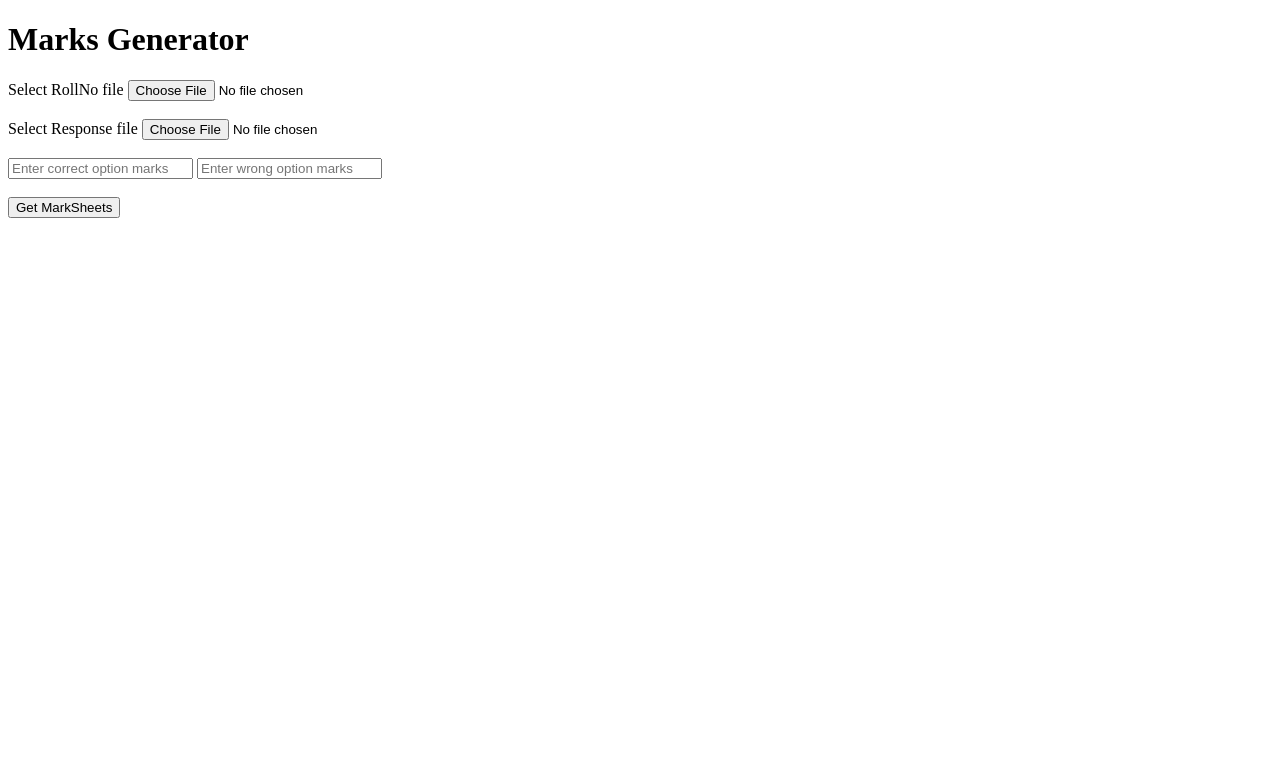
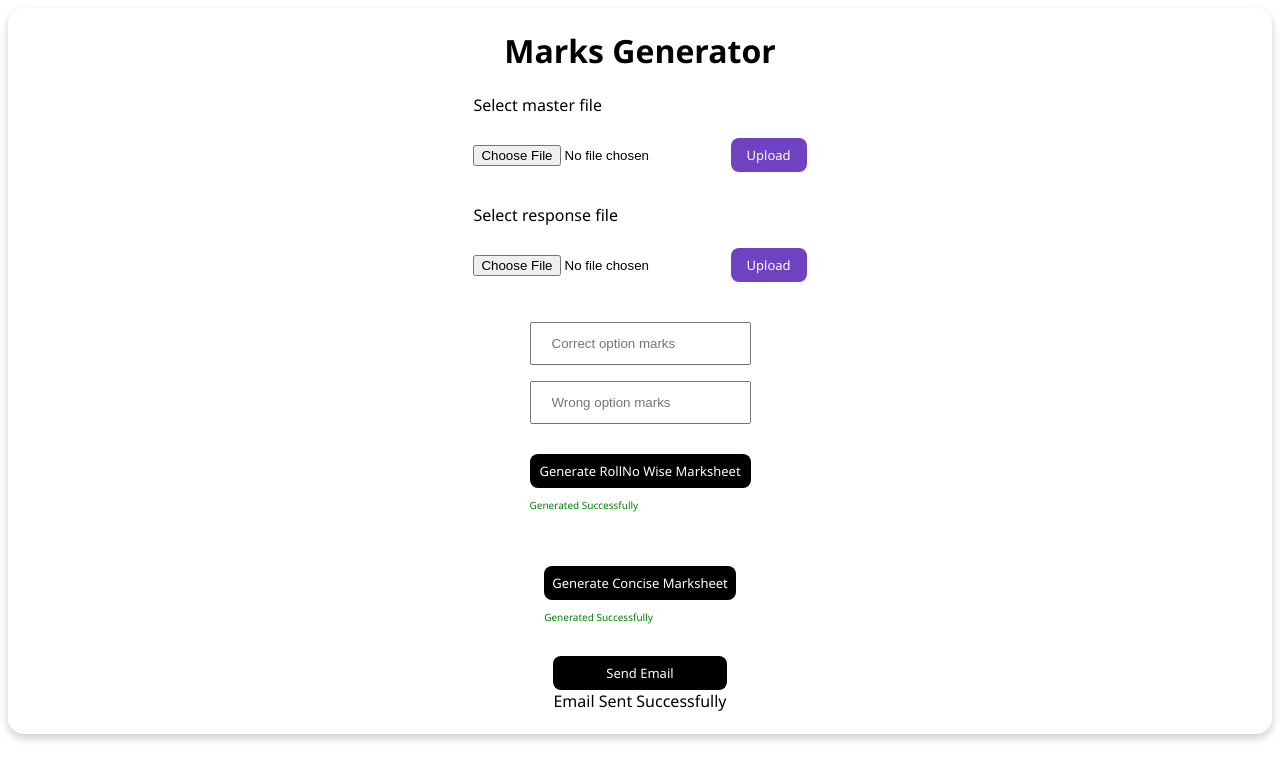
Before and after one commit to rogon-96/python_proj, a Flask app: page / in a window 1280 px wide. Shown: the top 780 px of the page. Run offline with Flask 2, Linux system fonts and the light colour scheme.

Commit message:
Changed app.py

```diff
--- a/app.py
+++ b/app.py
@@ -1,8 +1,9 @@
-from flask import Flask,render_template,url_for,request
+from flask import Flask,render_template,url_for,request,redirect,flash
 import csv,os
 from flask_mail import Mail, Message
+from werkzeug.utils import secure_filename
+# from func import *
 app = Flask(__name__)
-mail = Mail(app)
 app.config['MAIL_SERVER']='smtp.gmail.com'
 app.config['MAIL_PORT'] = 465
 app.config['MAIL_USERNAME'] = 'YOUR_GMAIL_ID'
@@ -10,38 +11,93 @@ app.config['MAIL_PASSWORD'] = 'YOUR_GMAIL_PASSWORD'
 app.config['MAIL_USE_TLS'] = False
 app.config['MAIL_USE_SSL'] = True
 mail = Mail(app)
-@app.route('/',methods=['GET','POST'])
+bool_dict = {
+    'master_response': '',
+    'responses_response': ''
+}
+sample_input_path = "./sample_input"
+sample_output_path = "./sample_output"
+
+
+def handle_file_save(FileObject,req_file_name,req_resp_name):
+    if not FileObject.filename:
+        bool_dict[f"{req_resp_name}"] = "Didn't upload any file."
+        return
+    file_name = FileObject.filename
+    if file_name!=req_file_name:
+        bool_dict[f"{req_resp_name}"] = "Uploaded a wrong file..plz Upload {}".format(req_file_name)
+        return
+    sample_input= os.path.join(os.getcwd(),"sample_input")
+
+    os.makedirs(sample_input,exist_ok = True)
+
+    if os.path.exists(f"./sample_input/{file_name}"):
+        os.remove(f"./sample_input/{file_name}")
+
+    filename = secure_filename(file_name)
+    FileObject.save(os.path.join(sample_input_path,filename))
+
+    bool_dict[f"{req_resp_name}"] = "Uploaded Successfully"
+    return
+
+
+@app.route('/',methods=['GET'])
 def index():
-    return render_template('index.html')
+    return render_template('index.html',data = bool_dict)
 
-@app.route('/data',methods=['GET','POST'])
-def data():
-    if request.method == "POST":
-        # print(request.form)
-        # data = "hello"
-        data = []
-        master =csv.reader(request.files.get('master').read().decode('utf-8').splitlines())
-        response = csv.reader(request.files.get('response').read().decode('utf-8').splitlines())
-        for row in master:
-            data.append(list(row))
-        return render_template("data.html",data=data)
+@app.route('/master',methods=['GET','POST'])
+def master():
+    if request.method=="POST":
+        FileObject = request.files.get("master")
+        handle_file_save(FileObject,"master_roll.csv","master_response")
+    return redirect(url_for('index'))
+
+@app.route('/response',methods=['GET','POST'])
+def response():
+    print(os.getcwd())
+    FileObject = request.files.get("response")
+    handle_file_save(FileObject,"responses.csv","responses_response")
+    return redirect(url_for('index'))
+
+
+@app.route('/RollNo',methods=['GET','POST'])
+def rollno():
+    bool_dict['positive_response'] = bool_dict['negative_response']=''
+    if not os.path.exists(os.path.join(sample_input_path,"master_roll.csv")):
+        bool_dict["rollno_response"] = "You have not Uploaded master_roll.csv"
+        return redirect(url_for('index'))
+    if not os.path.exists(os.path.join(sample_input_path,"responses.csv")):
+        bool_dict["rollno_response"] = "You have not Uploaded responses.csv"
+        return redirect(url_for('index'))
+    if request.form.get('positive')=='':
+        bool_dict["positive_response"] = "This field is required"
+        return redirect(url_for('index'))
+    if request.form.get('negative')=='':
+        bool_dict["negative_response"] = "This field is required"
+        return redirect(url_for('index'))
+    #Python Code must be inserted here
+    bool_dict["rollno_response"] = "Generated Successfully"
+    return redirect(url_for('index'))
+
+
+@app.route('/concise',methods=['GET','POST'])
+def concise():
+    #check if the files are existed then
+    #Python Code must be inserted here
+    bool_dict["concise_response"] = "Generated Successfully"
+    return redirect(url_for('index'))
+
 @app.route('/sendemail',methods=['GET','POST'])
 def send_email():
     files = os.listdir('sample_output\marksheet')
-    # print(files)
-    # msg = Message('Hello',sender ='motukurumidhun@gmail.com',recipients = ['midhunreddymotukuru@gmail.com','venkat.abhilashreddy@gmail.com'])
-    # msg.body = 'Hello Flask message sent from Flask-Mail'
-    # with app.open_resource('./sample_output/marksheet/1401CB01.xlsx') as fp:
-    #     msg.attach('1401CB01.xlsx', "application/xlsx", fp.read())
-    #     print(f"Success mail sent '1401CB01.xlsx'")
-    #     mail.send(msg)
-    for file in files :
+    for file in files:
         msg = Message('Hello',sender ='motukurumidhun@gmail.com',recipients = ['venkat.abhilashreddy@gmail.com'])
         msg.body = 'Hello Flask message sent from Flask-Mail'
         with app.open_resource(f"./sample_output/marksheet/{file}") as fp:
             msg.attach(f"{file}", "application/xlsx", fp.read())
             mail.send(msg)
             print(f"Success mail sent{file}")
-    return 'Sent Email successfully'
+    bool_dict["email_response"] = "Email Sent Successfully"
+    return redirect(url_for('index'))
 if __name__ == "__main__":
     app.run(debug=True)
--- a/static/style.css
+++ b/static/style.css
@@ -0,0 +1,51 @@
+.App{
+    align-items: center;
+    display: flex;
+    flex-direction: column;
+    justify-content: center;
+    /* height: 80%;
+    width : 500px; */
+    /* margin-left: 35%; */
+    border-radius: 1rem;
+    font-family: 'Segoe UI', Tahoma, Geneva, Verdana, sans-serif;
+    box-shadow: 0 4px 8px 0 rgba(0,0,0,0.2);
+    transition: 0.3s;
+    justify-content: space-between;
+}
+.App:hover {
+    box-shadow: 0 8px 16px 0 rgba(0,0,0,0.2);
+  }
+.Upload{
+    background: none;
+    border: none;
+    color:white;
+    background-color:#6f42c1;
+    font-size: small;
+    padding:0.5rem 1rem;
+    cursor: pointer;
+    border-radius: 0.5rem;
+    font-family: 'Segoe UI', Tahoma, Geneva, Verdana, sans-serif;
+}
+/* .generate_rollno{
+    margin-left: 18%;
+} */
+.generate{
+    background: none;
+    border: none;
+    color:white;
+    background-color: black;
+    font-size: small;
+    padding:0.5rem;
+    width: 100%;
+    cursor: pointer;
+    border-radius: 0.5rem;
+    font-family: 'Segoe UI', Tahoma, Geneva, Verdana, sans-serif;
+
+}
+
+#positive,#negative{
+    width: 100%;
+    padding: 12px 20px;
+    margin: 8px 0;
+    box-sizing: border-box;
+}
--- a/templates/base.html
+++ b/templates/base.html
@@ -4,6 +4,7 @@
     <meta charset="UTF-8">
     <meta http-equiv="X-UA-Compatible" content="IE=edge">
     <meta name="viewport" content="width=device-width, initial-scale=1.0">
+    <link rel="stylesheet" href="{{ url_for('static', filename='style.css') }}">
     <title>{% block title %} {%endblock%}</title>
 </head>
 <body>
--- a/templates/data.html
+++ /dev/null
@@ -1 +0,0 @@
-{{ data }}
--- a/templates/index.html
+++ b/templates/index.html
@@ -1,17 +1,66 @@
+<!-- {{data}} -->
 {% extends "base.html" %}
 {%block title%}
     Marks Generator App
 {%endblock%}
 
 {%block body%}
-    <h1>Marks Generator</h1>
-   <form action="data" method="post" enctype="multipart/form-data">
-        <label for="master">Select RollNo file</label>
-        <input type="file" id="master" name = "master"><br><br>
-        <label for="response">Select Response file</label>
-        <input type="file" id="files" name = "response"><br><br>
-        <input type="text" placeholder = "Enter correct option marks" id="positive" name= "positive">
-        <input type="text" placeholder = "Enter wrong option marks"id="negative" name="negative"><br><br>
-        <button type="submit">Get MarkSheets</button>
-   </form>
+    <div class="App">
+        <h1 class="Heading">Marks Generator</h1>
+        <form action="master" method="post" enctype="multipart/form-data">
+            <label for="master">Select master file</label><br><br>
+            <input type="file" id="master" name = "master">
+            <button type="submit" class="Upload">Upload</button><br>
+            {%if data['master_response']=='Uploaded Successfully' %}
+                <p style="color:green;font-size: x-small;">{{data['master_response']}}</p>
+            {%else%}
+                <p style="color: red;font-size: x-small;">{{data['master_response']}}</p>
+            {%endif%}
+            <br>
+        </form>
+        <form action="response" method="post" enctype="multipart/form-data">
+            <label for="response">Select response file</label><br><br>
+            <input type="file" id="response" name ="response">
+            <button type="submit" class="Upload">Upload</button><br>
+            {%if data['responses_response']=='Uploaded Successfully' %}
+                <p style="color:green;font-size: x-small;">{{data['responses_response']}}</p>
+            {%else %}
+                <p style="color: red;font-size: x-small;">{{data['responses_response']}}</p>
+            {%endif%}
+            <br>
+        </form>
+        <form action="RollNo" method="post">
+            {%if data['positive_response'] and data['positive_response']=="This field is required" %}
+                <input style="border-color:red;" type="text" placeholder = "Correct option marks" id="positive" name='positive' ><br>
+                <p style="color: red;font-size: x-small;">{{data['positive_response']}}</p><br>
+            {%else%}
+                <input type="text" placeholder = "Correct option marks" id="positive" name='positive'><br>
+            {%endif%}
+            {%if data['negative_response'] and data['negative_response']=="This field is required" %}
+                <input style="border-color:red;"type="text" placeholder = "Wrong option marks"id="negative" name="negative"><br>
+                <p style="color: red;font-size: x-small;">{{data['negative_response']}}</p><br>
+            {%else%}
+                <input type="text" placeholder = "Wrong option marks"id="negative" name="negative"><br>
+            {%endif%}<br>
+            <button type="submit" class="generate">Generate RollNo Wise Marksheet</button><br>
+            {%if data['rollno_response']=='Generated Successfully' %}
+                <p style="color:green;font-size: x-small;">{{data['rollno_response']}}</p><br>
+            {%else %}
+                <p style="color: red;font-size: x-small;">{{data['rollno_response']}}</p><br>
+            {%endif%}<br>
+        </form>
+        <form action="concise" method="post">
+            <button type="submit" class="generate">Generate Concise Marksheet</button><br>
+            {%if data['rollno_response']=='Generated Successfully' %}
+            <p style="color:green;font-size: x-small;">{{data['concise_response']}}</p>
+            {%else %}
+            <p style="color: red;font-size: x-small;">{{data['concise_response']}}</p>
+            {%endif%}<br>
+        </form>
+        <form action="sendemail" method="post">
+            <button type="submit" class="generate">Send Email</button><br>
+            {{data['email_response']}}<br><br>
+        </form>
+    </div>
+
 {%endblock%}
```
Also changed, not shown: proj1.py (added, +87 -0 lines).
